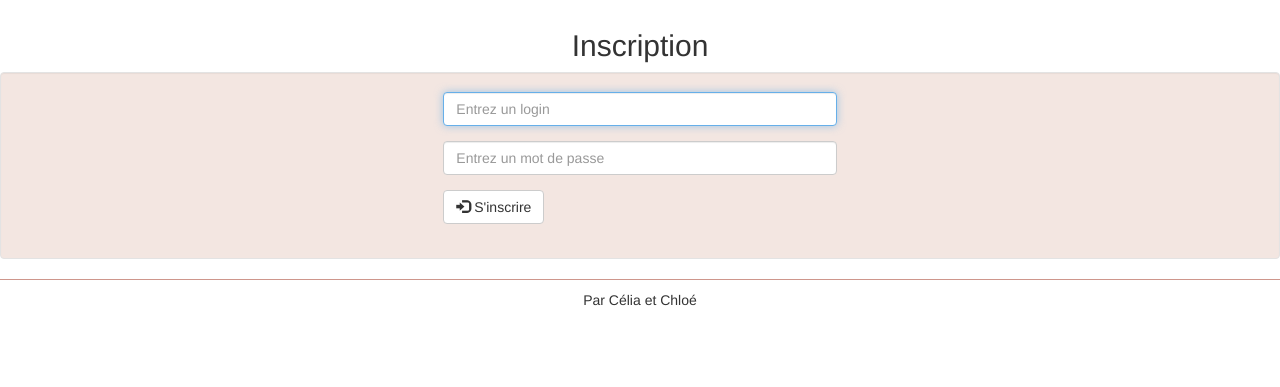
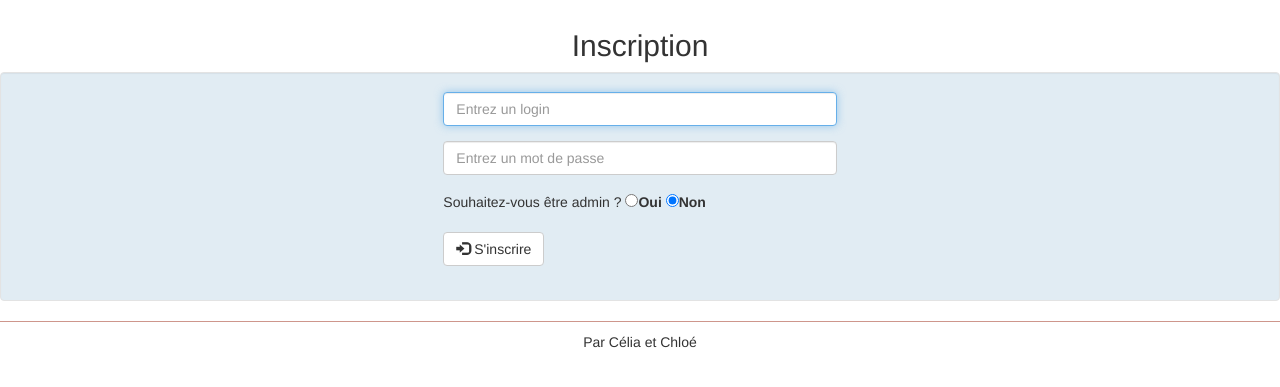
Before and after one commit to celialali/supersite, a PHP site: page /register.php in a window 1280 px wide. Shown: the part 51-438 px from the top of the page. Run offline with PHP 8.4, Linux system fonts and the light colour scheme.

Commit message:
Inscription + des couleurs

```diff
--- a/css/style.css
+++ b/css/style.css
@@ -1,9 +1,5 @@
 body {
     padding-top: 60px;
-}
-
-.well{
-    background-color: rgb(243, 230, 225);
 }
 
 .footer {
@@ -27,3 +23,23 @@ body {
     border: 4px solid white;
     box-shadow: 1px 1px 10px rgb(39, 156, 185);
 }
+
+.paragraph{
+    background-color :rgba(255, 255, 255, 0.676);
+}
+
+.connect{
+    background-color: rgb(243, 230, 225);
+}
+
+.register{
+    background-color: rgb(225, 236, 243);
+}
+
+.choix{
+text-align : center;
+}
+
+table{
+    margin:auto;
+}
--- a/index.php
+++ b/index.php
@@ -28,14 +28,11 @@ if($BDD) {
                     <img class="img-responsive" src="img/<?= $histoire['image'] ?>" title="<?= $histoire['titre'] ?>" width ="200"/>
 
                 </td>
-                <td>
+                <td class="well well-sm">
                     <p>
                         <h3><a class="histTitle" href="hist.php?id_hist=<?= $histoire['id_hist'] ?>&id_sit=1"><?= $histoire['titre'] ?></a></h3>
                         <p class="histContent"><?= $histoire['description'] ?></p>
                     </p>
-                </td>
-
-                <td>
                 </td>
             </tr>
             </article>
--- a/login.php
+++ b/login.php
@@ -9,7 +9,7 @@
         <?php require "header.php"; ?>
 
         <h2 class="text-center">Connexion</h2>
-        <div class="well">
+        <div class="well connect">
             <form class="form-signin form-horizontal" role="form" action="login.php" method="post">
                 <div class="form-group">
                     <div class="col-sm-6 col-sm-offset-3 col-md-4 col-md-offset-4">
--- a/register.php
+++ b/register.php
@@ -1,24 +1,40 @@
 <!doctype html>
 <html>
-    <?php require "head.php";?>
+    <?php require "connect.php";
+    require "head.php";?>
 
     <body>
     <div class="container">
         <?php require_once "header.php"; ?>
 
         <h2 class="text-center">Inscription</h2>
-        <div class="well">
+        <div class="well register">
             <form class="form-signin form-horizontal" role="form" action="register.php" method="post">
                 <div class="form-group">
                     <div class="col-sm-6 col-sm-offset-3 col-md-4 col-md-offset-4">
                     <input type="text" name="login" class="form-control" placeholder="Entrez un login" required autofocus>
                     </div>
                 </div>
+
+
+
                 <div class="form-group">
                     <div class="col-sm-6 col-sm-offset-3 col-md-4 col-md-offset-4">
                         <input type="password" name="password" class="form-control" placeholder="Entrez un mot de passe" required>
+
                     </div>
                 </div>
+
+                <div class="form-group">
+                    <div class="col-sm-6 col-sm-offset-3 col-md-4 col-md-offset-4">
+                        Souhaitez-vous être admin ? <input type="radio" name="admin" id="oui" value=1/><label for="oui">Oui</label>
+                        <input type="radio" name="admin" id="non" checked value=0/><label for="non" >Non</label><br/>
+                        <!--Il manque a changer la valeur de admin dans la base de données-->
+                    </div>
+
+
+                </div>
+
                 <div class="form-group">
                     <div class="col-sm-6 col-sm-offset-3 col-md-4 col-md-offset-4">
                         <button type="submit" class="btn btn-default btn-secondary"><span class="glyphicon glyphicon-log-in"></span> S'inscrire</button>
@@ -27,7 +43,23 @@
             </form>
         </div>
 
-        <?php require_once "footer.php"; ?>
+        <?php
+        if(isset($_POST['login']) && isset($_POST['password'])){
+            $login=$_POST['login'];
+        $motdepasse = $_POST['password'];
+        $admin=$_POST["admin"];
+        if($BDD){
+            $req = "INSERT INTO profil (login,mdp,admin) VALUES (:logi,:mdp,:admin)";
+            $prepare=$BDD ->prepare($req);
+            $prepare -> execute(array(":logi"=>$login,
+                                ":mdp"=>$motdepasse,
+                                ":admin"=>$admin));
+            }
+        }
+
+
+
+        require_once "footer.php"; ?>
     </div>
 
 
```
Also changed, not shown: hist.php (+5 -2 lines), superhistoire.sql (+5 -3 lines).
